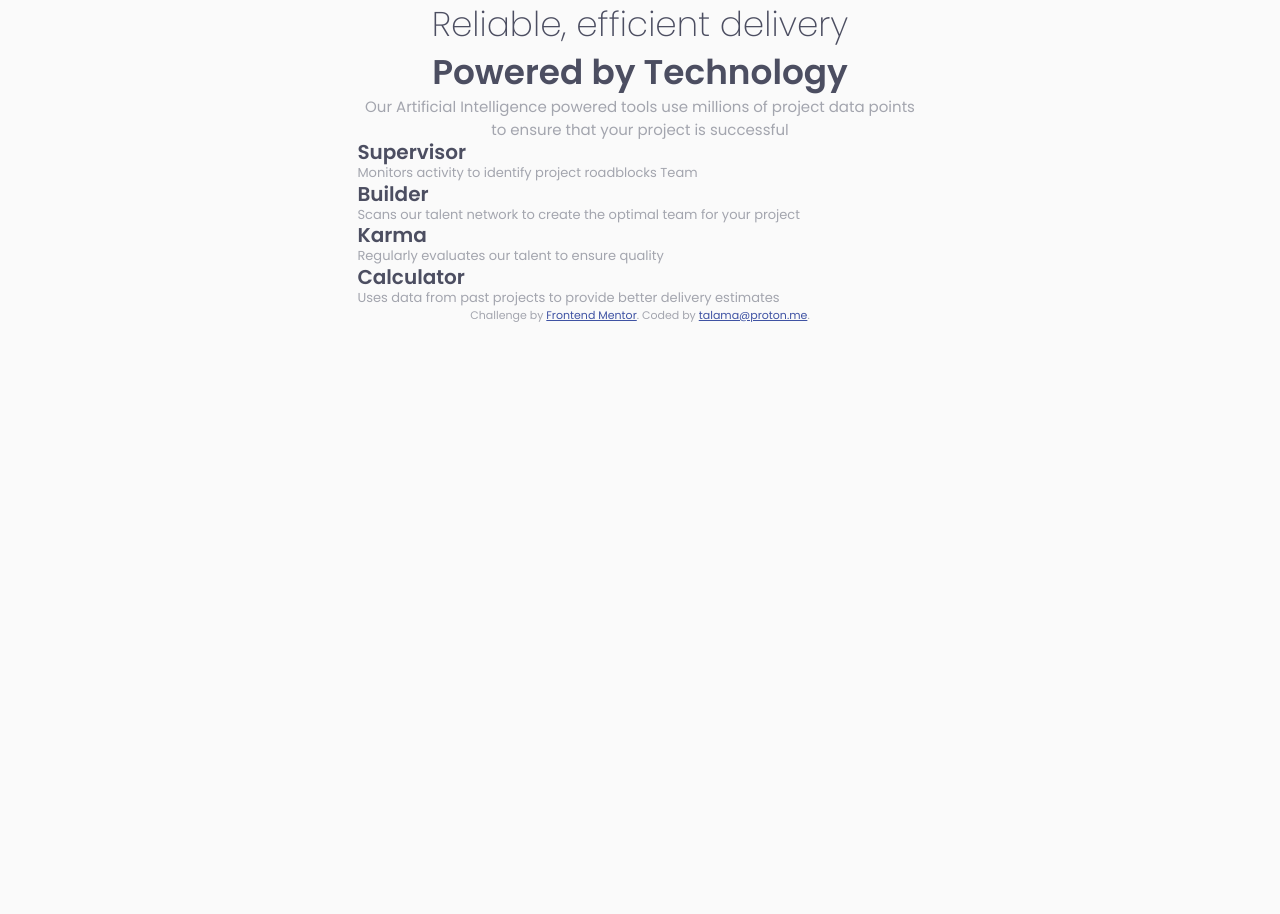
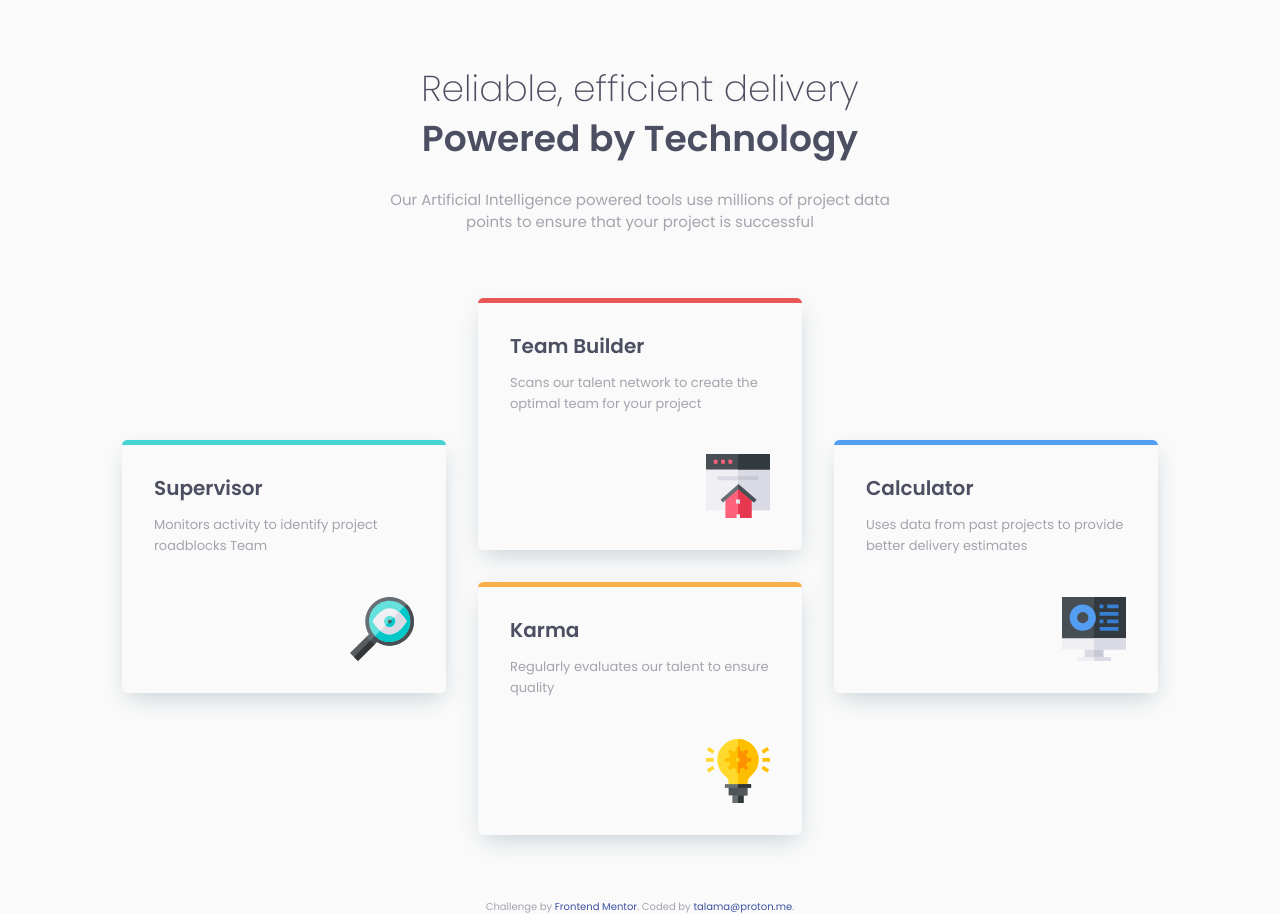
Before and after one commit to talama/fmMono, a website: page apps/fmFourCards/index.html in a window 1280 px wide. Before the commit the page ends 800 px from the top, so only its background shows below. Drawn offline with Linux system fonts and the light colour scheme.

Commit message:
feat(fmFourCards): first version

```diff
--- a/apps/fmFourCards/index.html
+++ b/apps/fmFourCards/index.html
@@ -12,51 +12,53 @@
   <link rel="stylesheet" href="./src/css/style.css" />
 
   <title>Frontend Mentor | Four card feature section</title>
-
-  <!-- Feel free to remove these styles or customise in your own stylesheet 👍 -->
-  <style>
-    .attribution {
-      font-size: 11px;
-      text-align: center;
-    }
-
-    .attribution a {
-      color: hsl(228deg 45% 44%);
-    }
-  </style>
 </head>
 
 <body>
-  <section class="center">
-    <hgroup>
+  <div class="flex content">
+    <header>
+      <hgroup class="flow">
         <h1>
           Reliable, efficient delivery
           <br /><span>Powered by Technology</span>
         </h1>
         <p>
-        Our Artificial Intelligence powered tools use millions of project data
-        points to ensure that your project is successful
+          Our Artificial Intelligence powered tools use millions of project
+          data points to ensure that your project is successful
         </p>
       </hgroup>
-    <div>
+    </header>
+    <main>
+      <div class="grid">
+        <div class="card flow" data-role="supervisor">
           <h2>Supervisor</h2>
           <p>Monitors activity to identify project roadblocks Team</p>
+          <img src="src/images/icon-supervisor.svg" alt="" />
         </div>
-    <div>
-      <h2>Builder</h2>
+        <div class="flex middle">
+          <div class="card flow" data-role="team">
+            <h2>Team Builder</h2>
             <p>
-        Scans our talent network to create the optimal team for your project
+              Scans our talent network to create the optimal team for your
+              project
             </p>
+            <img src="src/images/icon-team-builder.svg" alt="" />
           </div>
-    <div>
+          <div class="card flow" data-role="karma">
             <h2>Karma</h2>
             <p>Regularly evaluates our talent to ensure quality</p>
+            <img src="src/images/icon-karma.svg" alt="" />
           </div>
-    <div>
+        </div>
+        <div class="card flow" data-role="calculator">
           <h2>Calculator</h2>
-      <p>Uses data from past projects to provide better delivery estimates</p>
+          <p>
+            Uses data from past projects to provide better delivery estimates
+          </p>
+          <img src="src/images/icon-calculator.svg" alt="" />
         </div>
-  </section>
+      </div>
+    </main>
     <footer>
       <p class="attribution">
         Challenge by
@@ -64,6 +66,7 @@
           href="#">talama@proton.me</a>.
       </p>
     </footer>
+  </div>
 </body>
 
 </html>
--- a/apps/fmFourCards/src/css/style.css
+++ b/apps/fmFourCards/src/css/style.css
@@ -1,12 +1,12 @@
-@import url('./poppins.css');
+@import url('./fonts.css');
 @import url('./reset.css');
 
 :root {
 	/* Colors */
 	--clr-primary-red: 0 78% 63%;
 	--clr-primary-cyan: 180 62% 55%;
-	--clr-primayry-orange: 34 97% 64%;
-	--clr-primayr-blue: 212 86% 64%;
+	--clr-primary-orange: 34 97% 64%;
+	--clr-primary-blue: 212 86% 64%;
 	--clr-dark-blue: 234 12% 34%;
 	--clr-gray-blue: 229 6% 66%;
 	--clr-light-gray: 0 0% 98%;
@@ -15,16 +15,19 @@
 	--ff-sans: poppins, sans-serif;
 
 	/* font sizes */
+	--fs-100: 0.625rem;
 	--fs-200: 0.8125rem;
 	--fs-400: 0.9375rem;
 	--fs-600: 1.25rem;
-	--fs-800: clamp(1.5rem, 1.13vi + 1.24rem, 2.25rem);
+	--fs-700: 1.5rem;
+	--fs-800: 2.25rem;
 
 	/* Spacing  */
 	--s1: 1rem;
 	--s2: 1.5rem;
 	--s3: 2rem;
-	--s4: 3rem;
+	--s4: 2.5rem;
+	--s5: 4rem;
 }
 
 body {
@@ -35,14 +38,17 @@ body {
 	font-weight: 400;
 }
 
-.center {
+header {
 	box-sizing: content-box;
 	margin-inline: auto;
-	max-inline-size: 60ch;
-	padding-inline: var(--s3);
+	max-inline-size: 55ch;
 }
 
 hgroup {
+	--flow-space: var(--s2);
+
+	display: flex;
+	flex-direction: column;
 	text-align: center;
 }
 
@@ -65,3 +71,97 @@ h2 {
 		font-size: var(--fs-200);
 	}
 }
+
+footer {
+	font-size: var(--fs-100);
+	text-align: center;
+}
+
+img {
+	--flow-space: var(--s4);
+}
+
+.flow > * + * {
+	margin-block-start: var(--flow-space, 1rem);
+}
+
+.flex {
+	display: flex;
+	gap: var(--gutter, 2rem);
+}
+
+.content {
+	--gutter: var(--s5);
+
+	flex-direction: column;
+	margin-block-start: var(--s5);
+	margin-inline: auto;
+	max-block-size: 100vh;
+	max-inline-size: 1100px;
+	padding-inline: var(--s3);
+}
+
+.grid {
+	display: grid;
+	align-items: center;
+	gap: var(--s3, 1rem);
+	grid-template-columns: repeat(3, minmax(310px, 1fr));
+}
+
+.middle {
+	--gutter: var(--s3);
+
+	flex-direction: column;
+}
+
+.card {
+	--br: 0.325rem;
+
+	border-radius: var(--br);
+	border-block-start: var(--br) solid;
+	box-shadow: 1px 9px 25px -5px rgb(43 84 107 / 0.25);
+	line-height: 1.6;
+	padding-block: var(--s3);
+	padding-inline: var(--s3);
+}
+
+.card > img {
+	margin-inline-start: auto;
+}
+
+.card[data-role='supervisor'] {
+	border-color: hsl(var(--clr-primary-cyan));
+}
+
+.card[data-role='team'] {
+	border-color: hsl(var(--clr-primary-red));
+}
+
+.card[data-role='karma'] {
+	border-color: hsl(var(--clr-primary-orange));
+}
+
+.card[data-role='calculator'] {
+	border-color: hsl(var(--clr-primary-blue));
+}
+
+.attribution a,
+a:link,
+a:visited {
+	color: hsl(228deg 45% 44%);
+	text-decoration: none;
+}
+
+@media (width <= 1100px) {
+	h1 {
+		font-size: var(--fs-700);
+	}
+
+	.content {
+		max-inline-size: 375px;
+	}
+
+	.grid {
+		grid-template-columns: 1fr;
+	}
+}
```
Also changed, not shown: apps/fmFourCards/src/css/fonts.css (renamed from apps/fmFourCards/src/css/poppins.css), apps/fmSummaryCmp/css/netlify.toml (deleted). Lines whose indentation alone changed are shown as unchanged.
